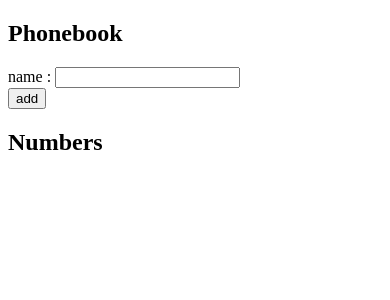
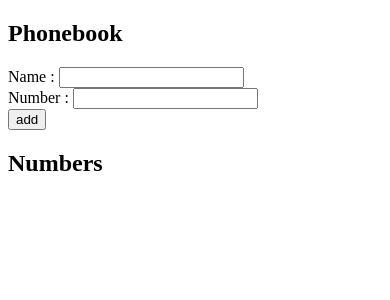
Before and after one commit to anantakrroy/ModernWebDevelopment, a React (Vite) app in the folder part2/: page / in a window 390 px wide. Shown: the top 300 px of the page. Built offline with nearby package versions, Linux system fonts and the light colour scheme.

Commit message:
Part 2 Exercise 2.8 phonebook step3

```diff
--- a/part2/src/App.jsx
+++ b/part2/src/App.jsx
@@ -3,21 +3,24 @@ import { useState } from "react";
 const App = () => {
   const [persons, setPersons] = useState([]);
   const [newName, setNewName] = useState("");
+  const [newPhone, setNewPhone] = useState("");
 
   const isNamePresent = (name) => {
-    return persons.find(e => e.name.toLowerCase() === name.toLowerCase());
-  }
+    return persons.find((e) => e.name.toLowerCase() === name.toLowerCase());
+  };
 
-  const addName = (event) => {
+  const addEntry = (event) => {
     event.preventDefault();
     const newPerson = {
       name: newName,
+      phone: newPhone
     };
-    if(isNamePresent(newName)) {
+    if (isNamePresent(newName)) {
       alert(`${newName} is already added to the phonebook ! `);
     } else {
       setPersons([...persons, newPerson]);
       setNewName("");
+      setNewPhone("");
     }
   };
 
@@ -26,22 +29,32 @@ const App = () => {
     setNewName(newName);
   };
 
+  const handlePhoneChange = (event) => {
+    const phoneNumber = event.target.value;
+    setNewPhone(phoneNumber);
+  }
+
   return (
     <div>
       <h2>Phonebook</h2>
       <form>
         <div>
-          name : <input value={newName} onChange={handleNameChange} />
+          Name : <input value={newName} onChange={handleNameChange} />
         </div>
         <div>
-          <button type="submit" onClick={addName}>
+          Number : <input value={newPhone} onChange={handlePhoneChange} />
+        </div>
+        <div>
+          <button type="submit" onClick={addEntry}>
             add
           </button>
         </div>
       </form>
       <h2>Numbers</h2>
-      <ul style={{listStyle: 'none'}}>
-        {persons.map(person => <li key={person.name}>{person.name}</li>)}
+      <ul style={{ listStyle: "none" }}>
+        {persons.map((person) => (
+          <li key={person.name}><span style={{"padding": "15px"}}>{person.name} </span><span> {person.phone} </span></li>
+        ))}
       </ul>
     </div>
   );
```
